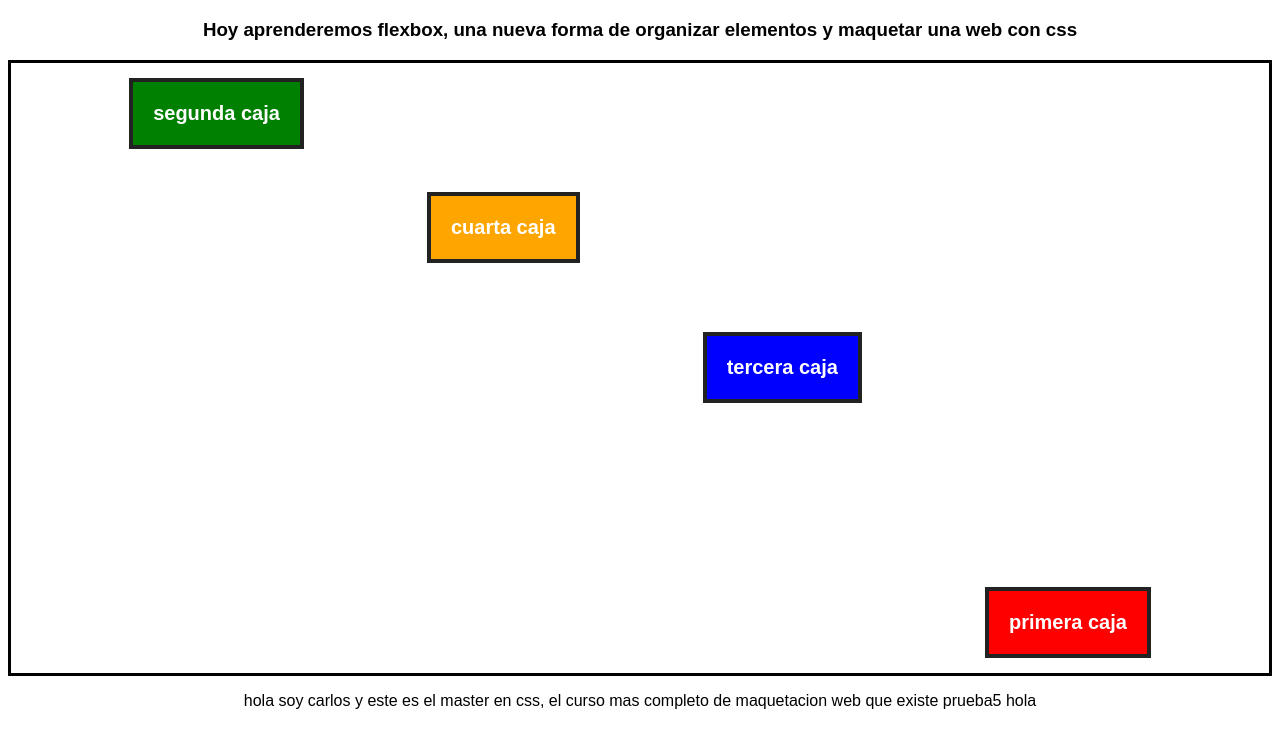
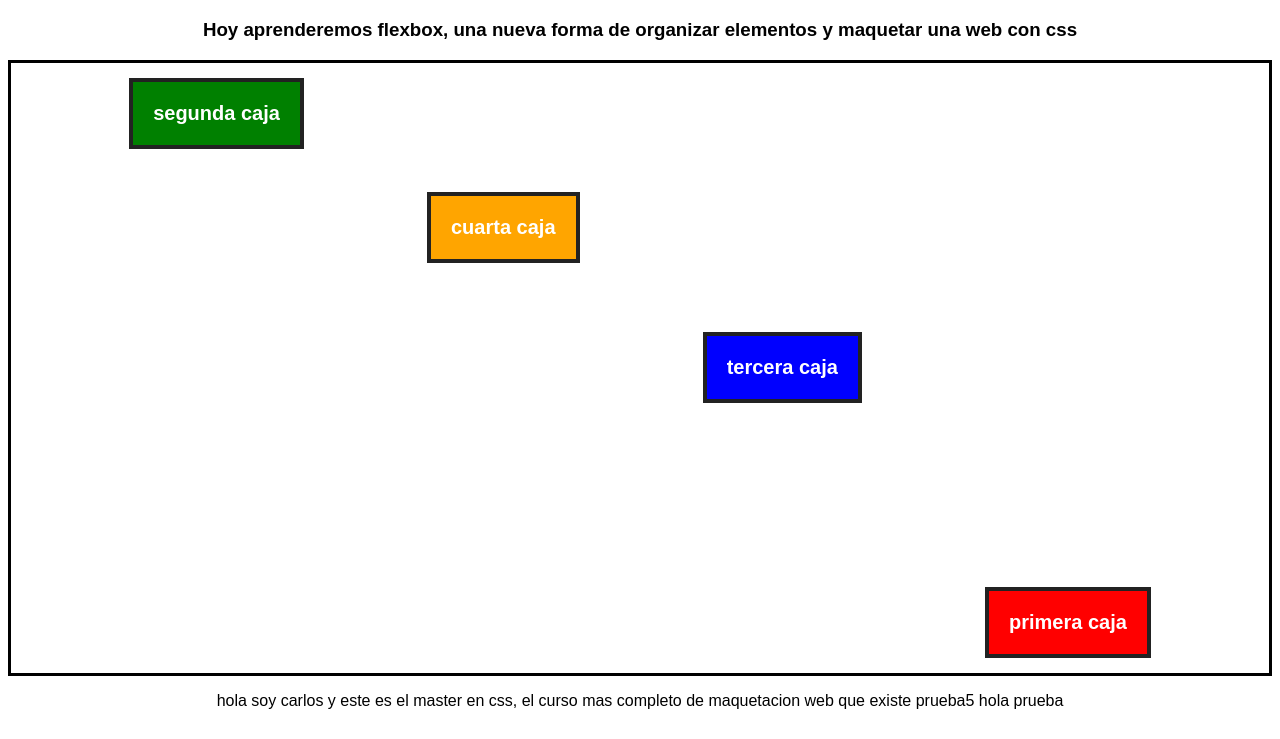
Before and after one commit to Carlos110492/git-curso, a plain HTML site: page index.html in a window 1280 px wide. Shown: the part 61-800 px from the top of the page. Drawn offline with Linux system fonts and the light colour scheme.

Commit message:
version8

```diff
--- a/index.html
+++ b/index.html
@@ -31,7 +31,7 @@
 
     <p>
         hola soy carlos y este es el master en css, el curso mas completo de maquetacion web que existe prueba5
-        hola
+        hola prueba
     </p>
 </body>
 </html>
```
